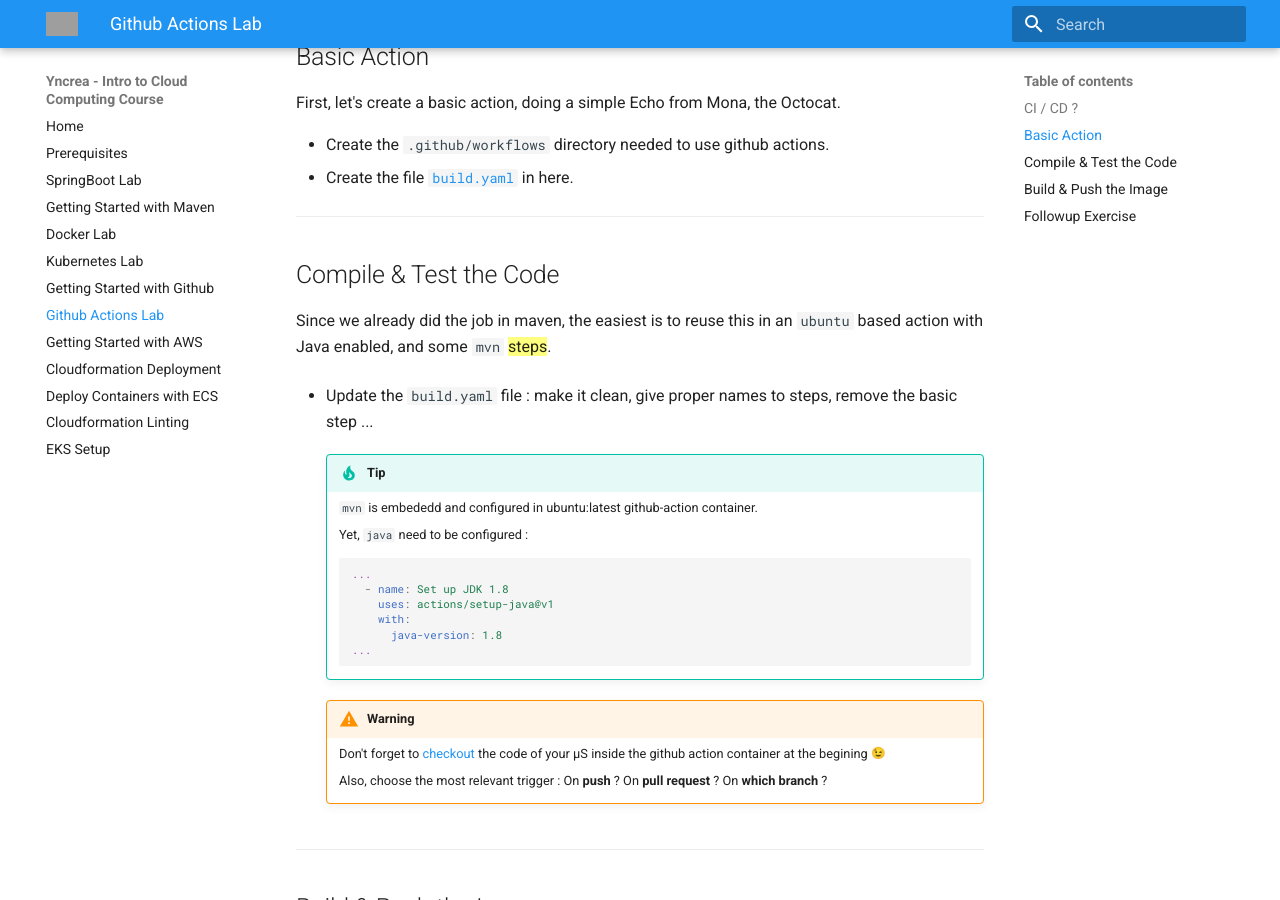
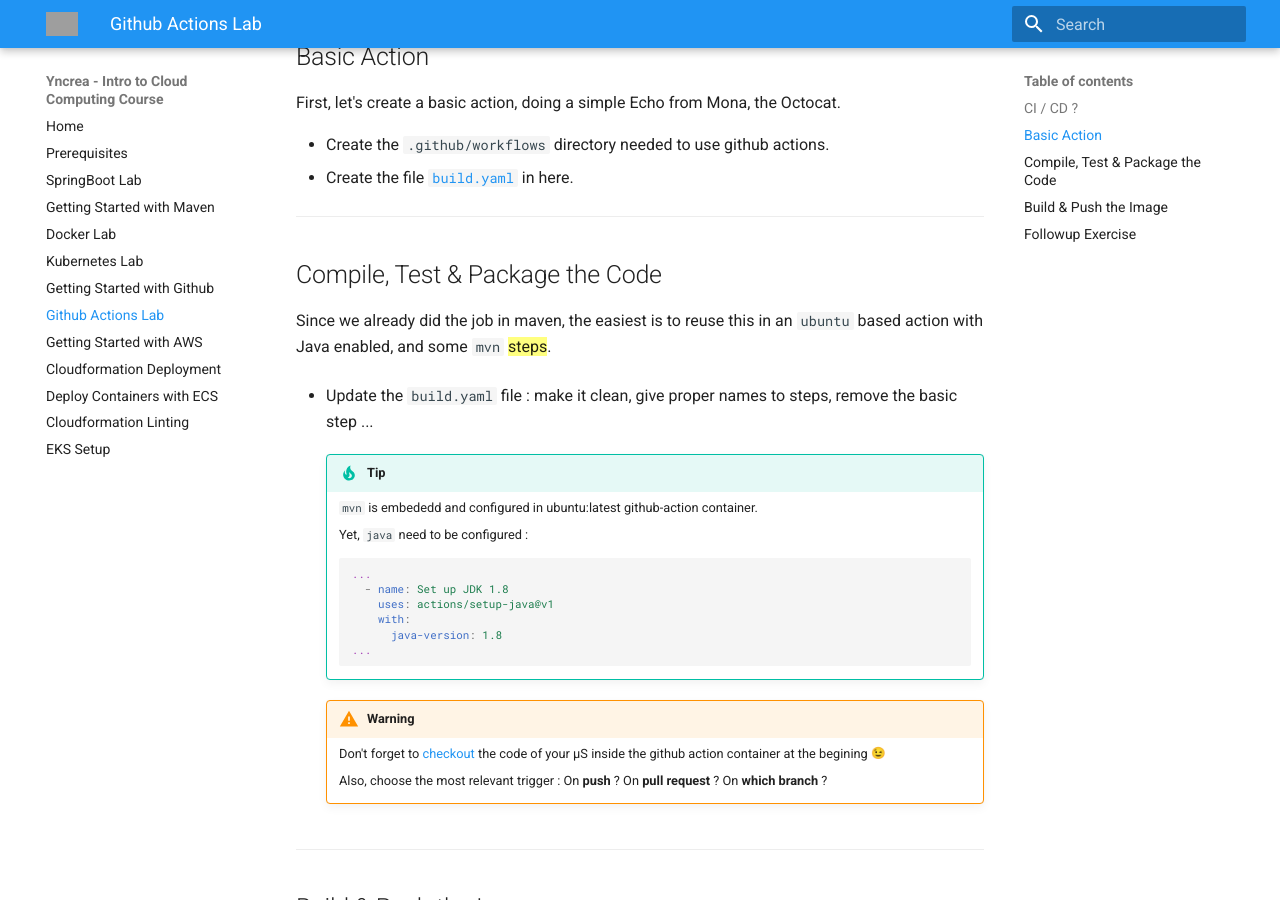
Before and after one commit to jurocknsail/yncrea-cloudcomputing, an MkDocs documentation site: the page built from docs/github-actions.md, in a window 1280 px wide and 900 px high, scrolled down 845 px. Built offline with MkDocs 1.6.1 and Material for MkDocs 9.7.7, drawn with Linux system fonts in a browser that asks for light colours; emoji names are drawn with the system emoji font; grey boxes are pictures that could not be loaded.

```diff
--- a/docs/github-actions.md
+++ b/docs/github-actions.md
@@ -31,7 +31,7 @@
 
 ---
 
-## Compile & Test the Code
+## Compile, Test & Package the Code
 
 Since we already did the job in maven, the easiest is to reuse this in an `ubuntu` based action with Java enabled, and some `mvn` {==steps==}.
 
```
Also changed, not shown: 2 other files.
